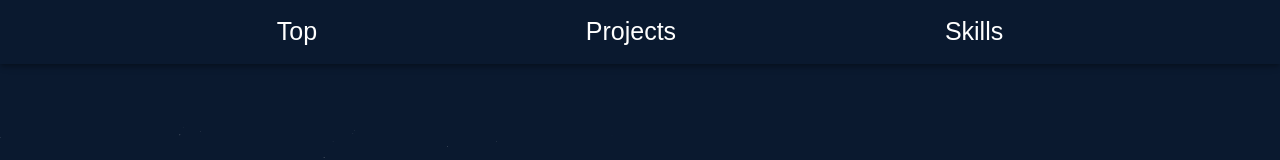
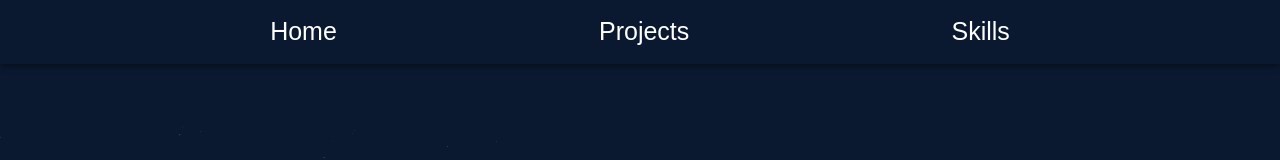
Before and after one commit to trsmrs/portfolio_vite_mui, a React (Vite) app: page / in a window 1280 px wide. Shown: the top 160 px of the page. Built offline with nearby package versions, Linux system fonts and the light colour scheme.

Commit message:
ajustado o smooth navigate

```diff
--- a/src/components/Hero/Hero.tsx
+++ b/src/components/Hero/Hero.tsx
@@ -35,7 +35,7 @@ export const Hero = () => {
     }
 
     return (
-        <StyledHero>
+        <StyledHero id="home">
             <Container maxWidth="lg">
                 <Grid container spacing={2}>
                     <Grid size={{ xs: 12, md: 5 }}>
--- a/src/components/Nav/Nav.tsx
+++ b/src/components/Nav/Nav.tsx
@@ -49,6 +49,9 @@ const Nav = () => {
                         onClose={handleClose}
                     >
 
+                        <MenuItem onClick={() => handleSmoothScroll("home")}>
+                            <StyledNavLink>Home</StyledNavLink>
+                        </MenuItem>
                         <MenuItem onClick={() => handleSmoothScroll("projects")}>
                             <StyledNavLink>Projects</StyledNavLink>
                         </MenuItem>
@@ -58,8 +61,8 @@ const Nav = () => {
                     </Menu>
                 </StyledMobileToolbar>
                 <StyledDesktopToolbar variant="regular">
-                    <MenuItem onClick={() => handleSmoothScroll("top")}>
-                        <StyledNavLink>Top</StyledNavLink>
+                    <MenuItem onClick={() => handleSmoothScroll("home")}>
+                        <StyledNavLink>Home</StyledNavLink>
                     </MenuItem>
                     <MenuItem onClick={() => handleSmoothScroll("projects")}>
                         <StyledNavLink>Projects</StyledNavLink>
```
